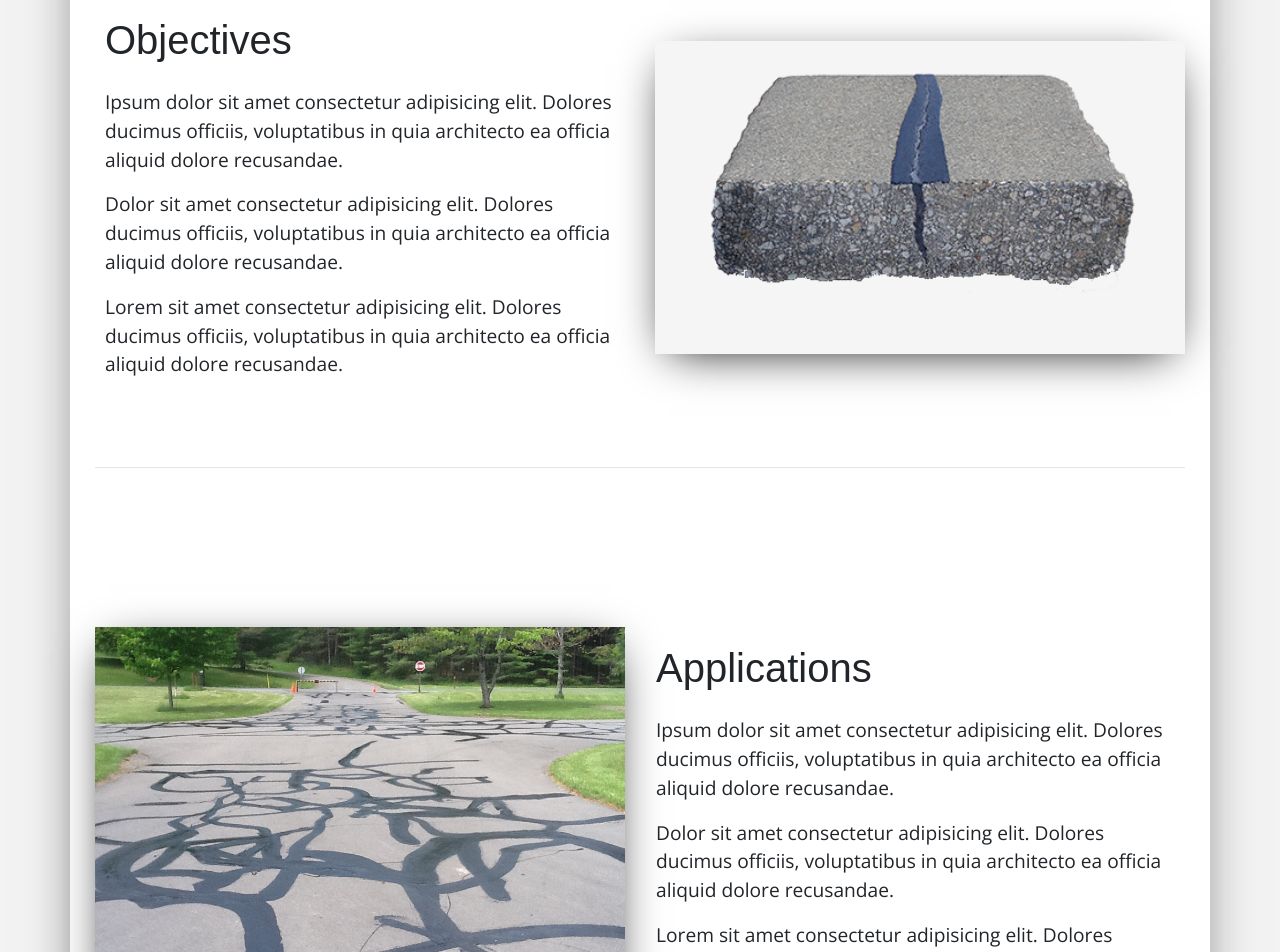
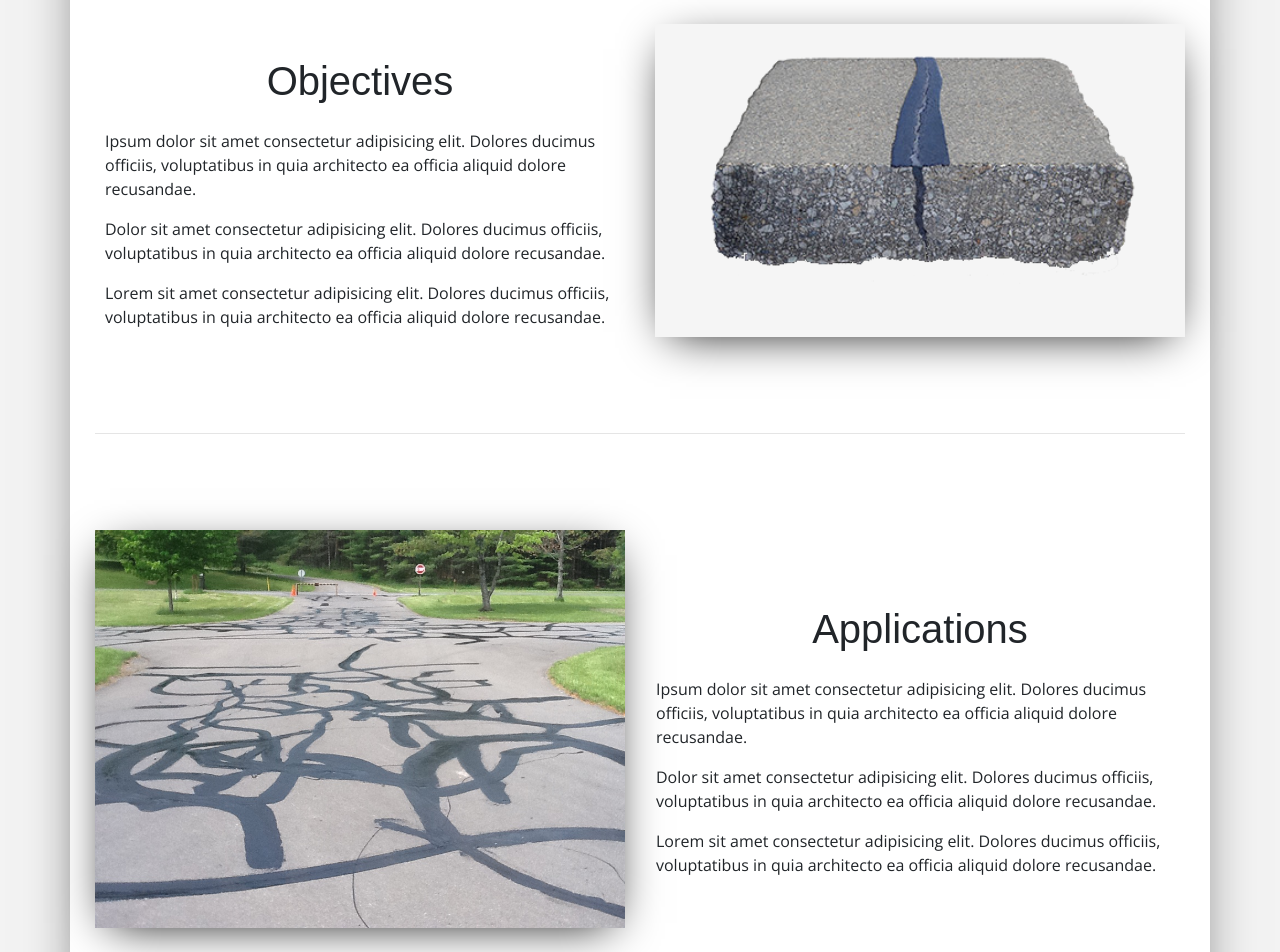
Before and after one commit to AlexanderDLe/GRSI, a React (Create React App) app in the folder client/: page /crack-seal in a window 1280 px wide. Shown: the part 900-1852 px from the top of the page. Built offline with nearby package versions, Linux system fonts and the light colour scheme; a web font is replaced by a local one.

Commit message:
Navigation Toggle Fix

```diff
--- a/client/src/App.css
+++ b/client/src/App.css
@@ -116,6 +116,12 @@ a:hover {
 .flexDown {
   flex-direction: column;
 }
+@media (max-width: 991px) {
+  .flexColReverse {
+    display: flex;
+    flex-direction: column-reverse;
+  }
+}
 .dark-overlay {
   height: 100%;
   width: 100%;
@@ -196,7 +202,7 @@ nav {
   transition: all 0.5s ease-in-out;
 }
 .nav-scroll {
-  background-color: rgba(255, 255, 255, 0.94);
+  background-color: rgba(255, 255, 255, 1);
   transition: all 0.5s ease-in-out;
   color: white !important;
   box-shadow: 0px -5px 12px black;
@@ -547,7 +553,10 @@ footer {
   border-radius: 50%;
   box-shadow: 0px 3px 25px -3px black;
 }
-/* CRACK SEAL */
+/* SERVICES */
+.service-title {
+  margin-top: 25px;
+}
 
 /* CONTACT */
 form {
--- a/client/src/components/layout/Navigation.js
+++ b/client/src/components/layout/Navigation.js
@@ -35,13 +35,13 @@ export default class Navigation extends React.Component {
   constructor(props) {
     super(props);
 
-    this.toggle = this.toggle.bind(this);
     this.state = {
       isOpen: false,
       textColor: '',
       logoSize: '',
       navBG: ''
     };
+    this.toggle = this.toggle.bind(this);
     this.handleScroll = debounce(this.handleScroll.bind(this), 10);
     this.resizeWidth = debounce(this.resizeWidth.bind(this), 10);
   }
@@ -87,9 +87,11 @@ export default class Navigation extends React.Component {
     }
   }
   toggle() {
-    this.setState({
-      isOpen: !this.state.isOpen
-    });
+    if (window.innerWidth < 992) {
+      this.setState({
+        isOpen: !this.state.isOpen
+      });
+    }
   }
   render() {
     return (
@@ -122,6 +124,7 @@ export default class Navigation extends React.Component {
                     tag={Link}
                     to="/about"
                     className={this.state.textColor}
+                    onClick={this.toggle}
                   >
                     About
                   </NavLink>
@@ -132,6 +135,7 @@ export default class Navigation extends React.Component {
                     tag={Link}
                     to="/history"
                     className={this.state.textColor}
+                    onClick={this.toggle}
                   >
                     Clients
                   </NavLink>
@@ -141,6 +145,7 @@ export default class Navigation extends React.Component {
                     tag={Link}
                     to="/testimonials"
                     className={this.state.textColor}
+                    onClick={this.toggle}
                   >
                     Testimonials
                   </NavLink>
@@ -149,11 +154,12 @@ export default class Navigation extends React.Component {
                   <DropdownToggle nav caret className={this.state.textColor}>
                     Services
                   </DropdownToggle>
-                  <DropdownMenu className="bg-light dropdown-borderStyle" right>
+                  <DropdownMenu className="" right>
                     <DropdownItem
                       tag={Link}
                       to="/crack-seal"
                       className={this.state.textColor}
+                      onClick={this.toggle}
                     >
                       Crack Sealing
                     </DropdownItem>
@@ -161,6 +167,7 @@ export default class Navigation extends React.Component {
                       tag={Link}
                       to="/joint-seal"
                       className={this.state.textColor}
+                      onClick={this.toggle}
                     >
                       Joint Sealing
                     </DropdownItem>
@@ -168,6 +175,7 @@ export default class Navigation extends React.Component {
                       tag={Link}
                       to="/traffic-loops"
                       className={this.state.textColor}
+                      onClick={this.toggle}
                     >
                       Traffic Loops
                     </DropdownItem>
@@ -175,6 +183,7 @@ export default class Navigation extends React.Component {
                       tag={Link}
                       to="/traffic-lights"
                       className={this.state.textColor}
+                      onClick={this.toggle}
                     >
                       Traffic/Street Lighting
                     </DropdownItem>
@@ -185,6 +194,7 @@ export default class Navigation extends React.Component {
                     tag={Link}
                     to="/contact"
                     className={this.state.textColor}
+                    onClick={this.toggle}
                   >
                     Contact
                   </NavLink>
--- a/client/src/components/services/CrackSeal.js
+++ b/client/src/components/services/CrackSeal.js
@@ -13,7 +13,7 @@ export default () => {
             <h1 className="py-3 GRSI-Title text-center text-white font-weight-bold">
               CRACK SEALING
             </h1>
-            <p className="lead p-2 text-white text-center centered-text">
+            <p className=" p-2 text-white text-center centered-text">
               Crack treatments repairs and treats road damages.
             </p>
           </Container>
@@ -21,21 +21,21 @@ export default () => {
       </div>
       <Container className="container-shadow">
         <div className="page-info page-padding conditional-padding px-3">
-          <Row classname="py-5">
-            <Col lg="6" className="flexCenter flexDown conditional-padding">
-              <h1 className="mr-auto py-3">Objectives</h1>
+          <Row className="flexColReverse">
+            <Col lg="6" className="p-3 flexCenter flexDown conditional-padding">
+              <h1 className="py-3 service-title">Objectives</h1>
 
-              <p className="lead">
+              <p className="">
                 Ipsum dolor sit amet consectetur adipisicing elit. Dolores
                 ducimus officiis, voluptatibus in quia architecto ea officia
                 aliquid dolore recusandae.
               </p>
-              <p className="lead">
+              <p className="">
                 Dolor sit amet consectetur adipisicing elit. Dolores ducimus
                 officiis, voluptatibus in quia architecto ea officia aliquid
                 dolore recusandae.
               </p>
-              <p className="lead">
+              <p className="">
                 Lorem sit amet consectetur adipisicing elit. Dolores ducimus
                 officiis, voluptatibus in quia architecto ea officia aliquid
                 dolore recusandae.
@@ -46,26 +46,26 @@ export default () => {
             </Col>
           </Row>
 
-          <br className="my-5" />
-          <hr className="py-5 my-5" />
-          <Row classname="py-5">
+          <br className="" />
+          <hr className="my-5" />
+          <Row className="py-5">
             <Col lg="6" className="imgBox flexCenter">
               <img className="imgContent" src={CrackSealN} alt="" />
             </Col>
             <Col lg="6" className="flexCenter flexDown p-3">
-              <h1 className="mr-auto py-3">Applications</h1>
+              <h1 className="py-3 service-title">Applications</h1>
 
-              <p className="lead">
+              <p className="">
                 Ipsum dolor sit amet consectetur adipisicing elit. Dolores
                 ducimus officiis, voluptatibus in quia architecto ea officia
                 aliquid dolore recusandae.
               </p>
-              <p className="lead">
+              <p className="">
                 Dolor sit amet consectetur adipisicing elit. Dolores ducimus
                 officiis, voluptatibus in quia architecto ea officia aliquid
                 dolore recusandae.
               </p>
-              <p className="lead">
+              <p className="">
                 Lorem sit amet consectetur adipisicing elit. Dolores ducimus
                 officiis, voluptatibus in quia architecto ea officia aliquid
                 dolore recusandae.
--- a/client/src/components/services/JointSeal.js
+++ b/client/src/components/services/JointSeal.js
@@ -21,9 +21,9 @@ export default () => {
       </div>
       <Container className="container-shadow">
         <div className="page-info page-padding conditional-padding px-3">
-          <Row classname="py-5">
+          <Row classname="py-5 flexColReverse">
             <Col lg="6" className="flexCenter flexDown conditional-padding">
-              <h1 className="mr-auto py-3">Objectives</h1>
+              <h1 className="mr-auto py-3 service-title">Objectives</h1>
 
               <p className="lead">
                 Ipsum dolor sit amet consectetur adipisicing elit. Dolores
@@ -46,14 +46,14 @@ export default () => {
             </Col>
           </Row>
 
-          <br className="my-5" />
-          <hr className="py-5 my-5" />
+          <br className="" />
+          <hr className="my-5" />
           <Row classname="py-5">
             <Col lg="6" className="imgBox flexCenter">
               <img className="imgContent" src={CrackSealN} alt="" />
             </Col>
             <Col lg="6" className="flexCenter flexDown p-3">
-              <h1 className="mr-auto py-3">Applications</h1>
+              <h1 className="mr-auto py-3 service-title">Applications</h1>
 
               <p className="lead">
                 Ipsum dolor sit amet consectetur adipisicing elit. Dolores
--- a/client/src/components/services/TrafficLights.js
+++ b/client/src/components/services/TrafficLights.js
@@ -46,8 +46,8 @@ export default () => {
             </Col>
           </Row>
 
-          <br className="my-5" />
-          <hr className="py-5 my-5" />
+          <br className="" />
+          <hr className="my-5" />
           <Row classname="py-5">
             <Col lg="6" className="imgBox flexCenter">
               <img className="imgContent" src={CrackSealN} alt="" />
--- a/client/src/components/services/TrafficLoops.js
+++ b/client/src/components/services/TrafficLoops.js
@@ -46,8 +46,8 @@ export default () => {
             </Col>
           </Row>
 
-          <br className="my-5" />
-          <hr className="py-5 my-5" />
+          <br className="" />
+          <hr className="my-5" />
           <Row classname="py-5">
             <Col lg="6" className="imgBox flexCenter">
               <img className="imgContent" src={CrackSealN} alt="" />
```
